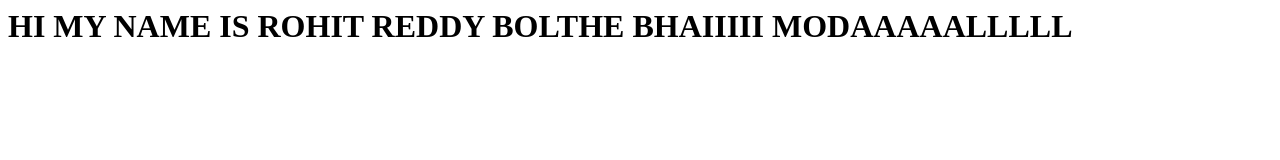
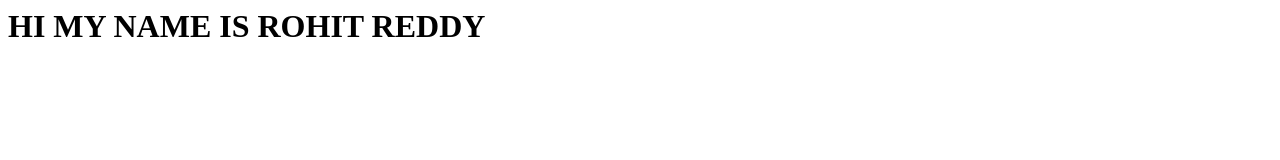
Before and after one commit to Rohitsontamu/jenkins-cicd, a plain HTML site: page index.html in a window 1280 px wide. Drawn offline with Linux system fonts and the light colour scheme.

Commit message:
Update index.html

```diff
--- a/index.html
+++ b/index.html
@@ -1 +1 @@
-<h1>HI MY NAME IS ROHIT REDDY BOLTHE BHAIIIII MODAAAAALLLLL </h1>
+<h1>HI MY NAME IS ROHIT REDDY  </h1>
```
